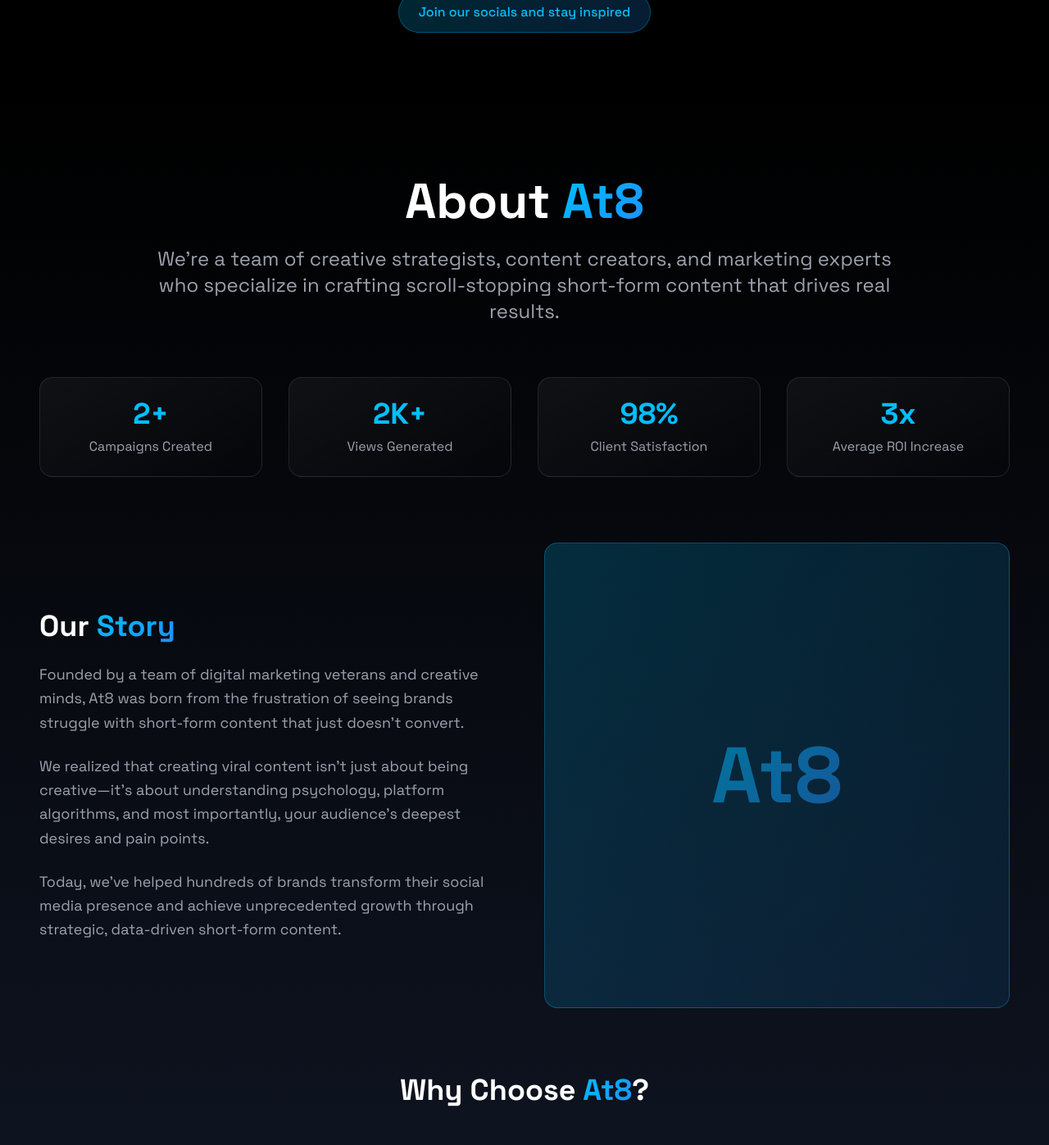
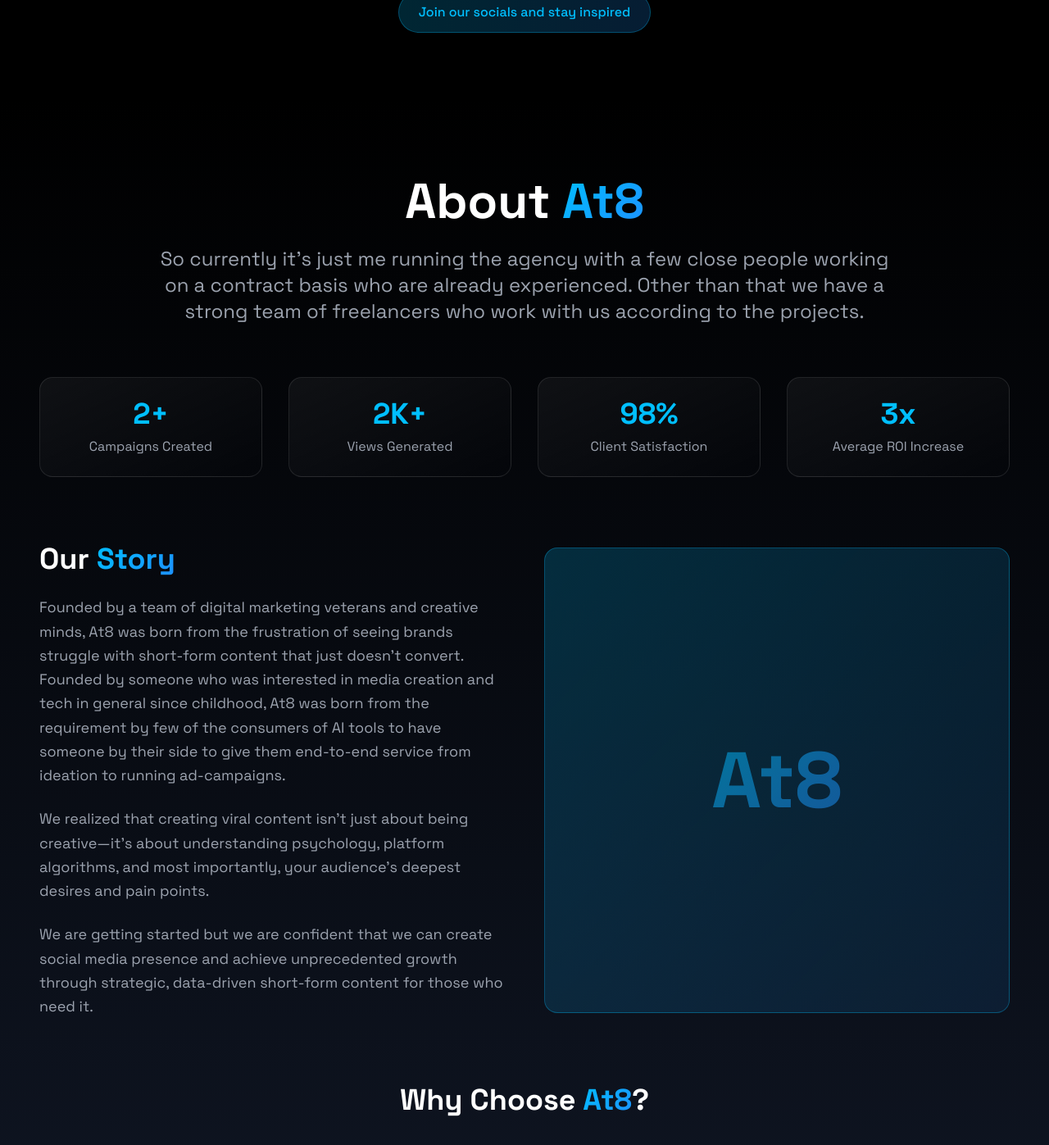
Before and after one commit to sagarkawad/at8-landing-page, a Next.js app: page / in a window 1280 px wide. Shown: the part 5346-6743 px from the top of the page at 82% size. Built offline with nearby package versions, Linux system fonts and the light colour scheme.

Commit message:
about section content fixed

```diff
--- a/components/sections/AboutSection.tsx
+++ b/components/sections/AboutSection.tsx
@@ -48,9 +48,10 @@ export default function AboutSection() {
             About <span className="text-gradient-blue">At8</span>
           </h2>
           <p className="text-xl md:text-2xl text-gray-400 max-w-4xl mx-auto leading-relaxed">
-            We're a team of creative strategists, content creators, and
-            marketing experts who specialize in crafting scroll-stopping
-            short-form content that drives real results.
+            So currently it&apos;s just me running the agency with a few close
+            people working on a contract basis who are already experienced.
+            Other than that we have a strong team of freelancers who work with
+            us according to the projects.
           </p>
         </div>
 
@@ -80,18 +81,22 @@ export default function AboutSection() {
             <p className="text-gray-400 text-lg leading-relaxed mb-6">
               Founded by a team of digital marketing veterans and creative
               minds, At8 was born from the frustration of seeing brands struggle
-              with short-form content that just doesn't convert.
+              with short-form content that just doesn&apos;t convert. Founded by
+              someone who was interested in media creation and tech in general
+              since childhood, At8 was born from the requirement by few of the
+              consumers of AI tools to have someone by their side to give them
+              end-to-end service from ideation to running ad-campaigns.
             </p>
             <p className="text-gray-400 text-lg leading-relaxed mb-6">
-              We realized that creating viral content isn't just about being
-              creative—it's about understanding psychology, platform algorithms,
-              and most importantly, your audience's deepest desires and pain
-              points.
+              We realized that creating viral content isn&apos;t just about
+              being creative—it&apos;s about understanding psychology, platform
+              algorithms, and most importantly, your audience&apos;s deepest
+              desires and pain points.
             </p>
             <p className="text-gray-400 text-lg leading-relaxed">
-              Today, we've helped hundreds of brands transform their social
-              media presence and achieve unprecedented growth through strategic,
-              data-driven short-form content.
+              We are getting started but we are confident that we can create
+              social media presence and achieve unprecedented growth through
+              strategic, data-driven short-form content for those who need it.
             </p>
           </div>
           <div className="relative">
```
